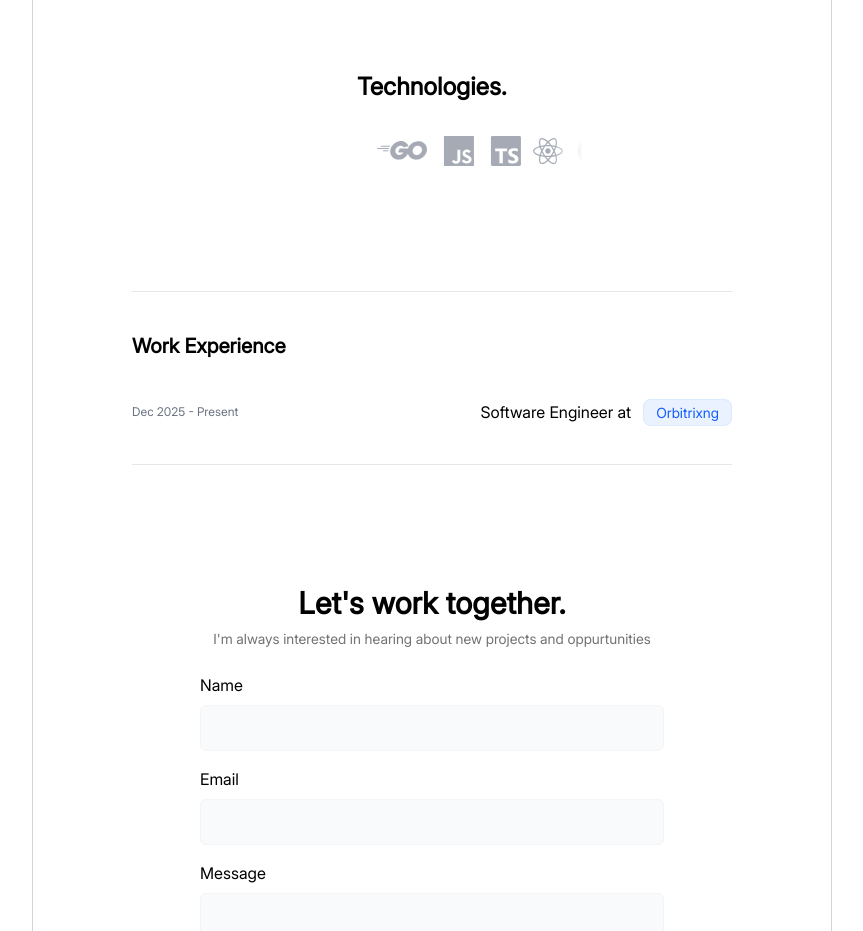
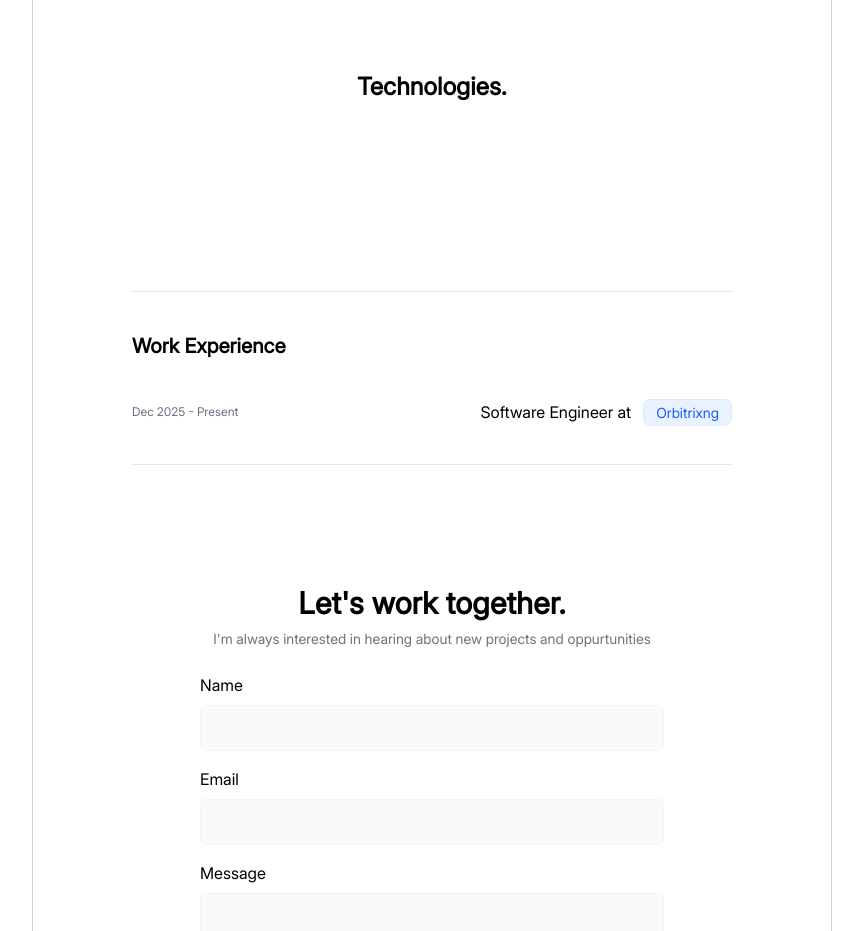
Before and after one commit to Habeebamoo/MyPortfolio, a Next.js app: page / in a window 1280 px wide. Shown: the part 2060-2991 px from the top of the page, without its empty margins (208-1071 px from the left). Built offline with nearby package versions, Linux system fonts and the light colour scheme.

Commit message:
added more stack to technologies section

```diff
--- a/app/globals.css
+++ b/app/globals.css
@@ -80,7 +80,7 @@
 }
 
 .animate-scroll {
-  animation: scroll 16s linear forwards infinite;
+  animation: scroll 25s linear forwards infinite;
 }
 
 .glass-header {
--- a/components/Main.tsx
+++ b/components/Main.tsx
@@ -1,10 +1,11 @@
-import { FaGolang } from "react-icons/fa6"
+import { FaDocker, FaGitAlt, FaGolang } from "react-icons/fa6"
 import { BiLogoJavascript, BiLogoPostgresql, } from "react-icons/bi"
-import { SiTypescript } from "react-icons/si"
+import { SiExpress, SiMongodb, SiTypescript } from "react-icons/si"
 import { FaReact } from "react-icons/fa"
 import { LiaNodeJs } from "react-icons/lia"
 import { BsSend } from "react-icons/bs"
 import { RiNextjsFill } from "react-icons/ri"
+import { DiRedis } from "react-icons/di"
 import ProjectDisplay from "./ProjectDisplay"
 import { projects } from "@/data/projects"
 
@@ -63,7 +64,12 @@
             <div className="text-gray-500"><FaReact size={30} /></div>
             <div className="text-gray-500"><RiNextjsFill size={36} /></div>
             <div className="text-gray-500"><LiaNodeJs size={40} /></div>
+            <div className="text-gray-500"><SiExpress size={35} /></div>
             <div className="text-gray-500"><BiLogoPostgresql size={35} /></div>
+            <div className="text-gray-500"><DiRedis size={37} /></div>
+            <div className="text-gray-500"><SiMongodb size={35} /></div>
+            <div className="text-gray-500"><FaGitAlt size={35} /></div>
+            <div className="text-gray-500"><FaDocker size={35} /></div>
           </div>
         </div>
       </section>
```
